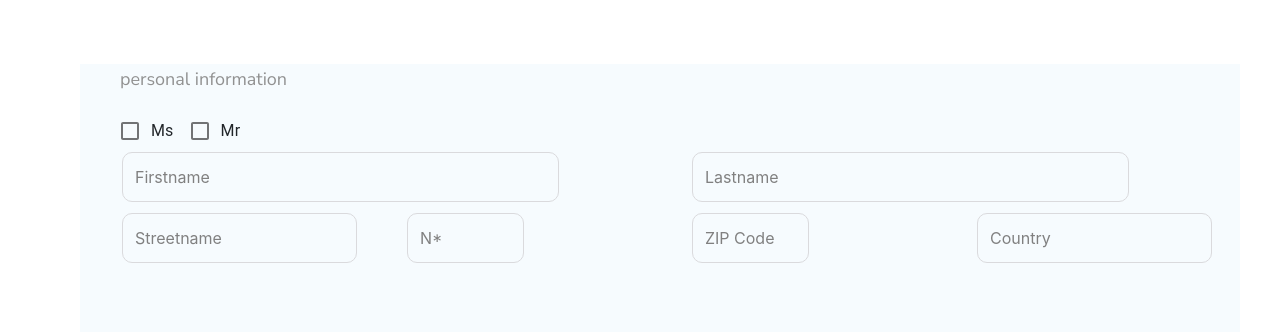
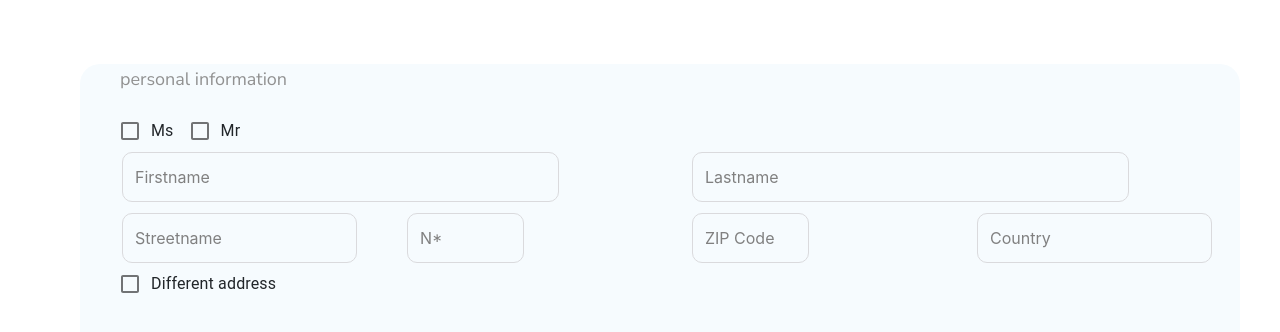
Before and after one commit to ahmedkhalid136/FlegeBOX-FINALIZED, a React (Create React App) app: page /Fillinformation in a window 1280 px wide. Shown: the top 332 px of the page. Built offline with nearby package versions, Linux system fonts and the light colour scheme.

Commit message:
first div complete

```diff
--- a/src/components/FillInformation/FillInfo.js
+++ b/src/components/FillInformation/FillInfo.js
@@ -53,6 +53,14 @@ function FillInfo() {
           </div>
 
         </div>
+          <div className="checkboxes">
+        <FormControlLabel
+          value="Ms"
+          control={<Checkbox color="primary" />}
+          label="Different address"
+          labelPlacement="End"
+        />
+        </div>
       </div>
     </div>
   );
--- a/src/components/FillInformation/Fillinfo.css
+++ b/src/components/FillInformation/Fillinfo.css
@@ -5,6 +5,7 @@
   width: 1160px;
   height: 319px;
   margin-left: 80px;
+  border-radius: 20px;
 }
 
 .checkboxes{
```
